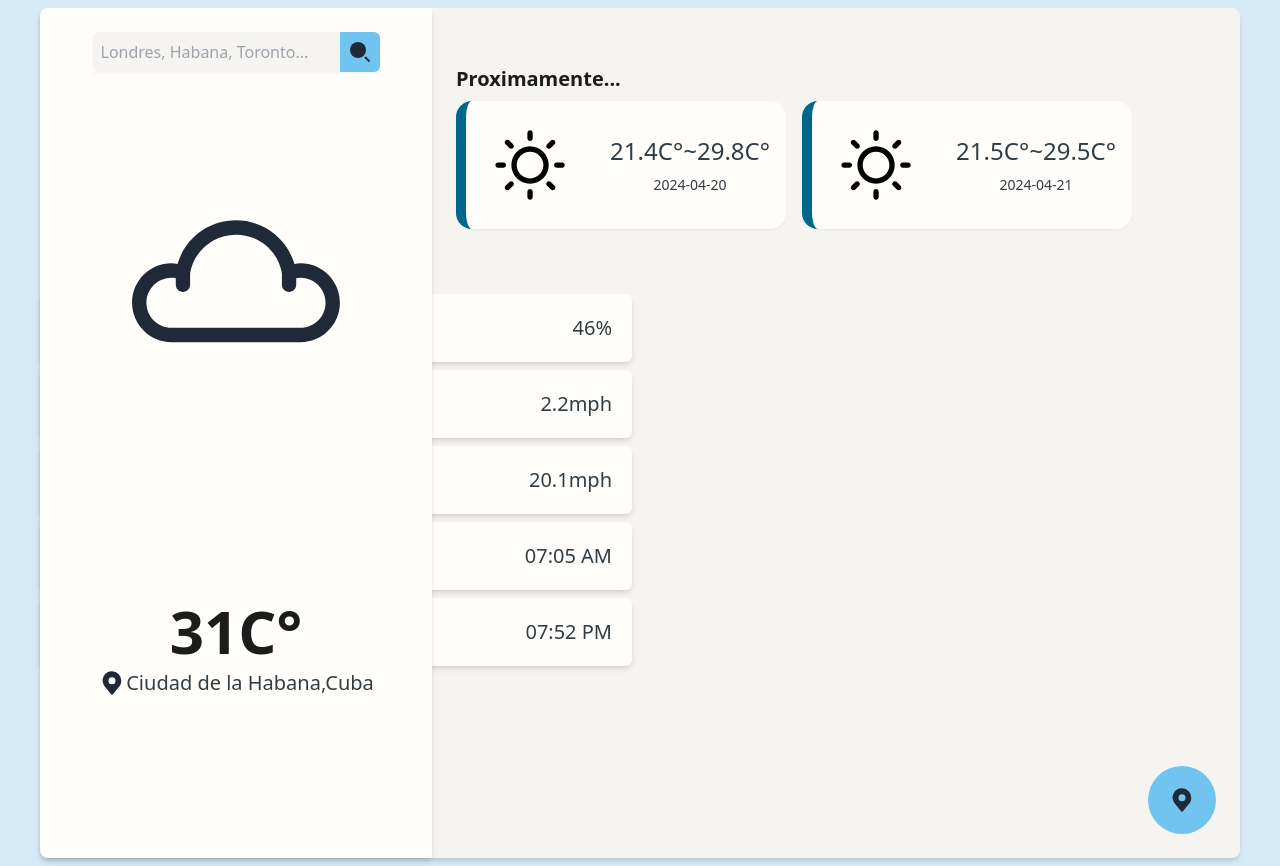
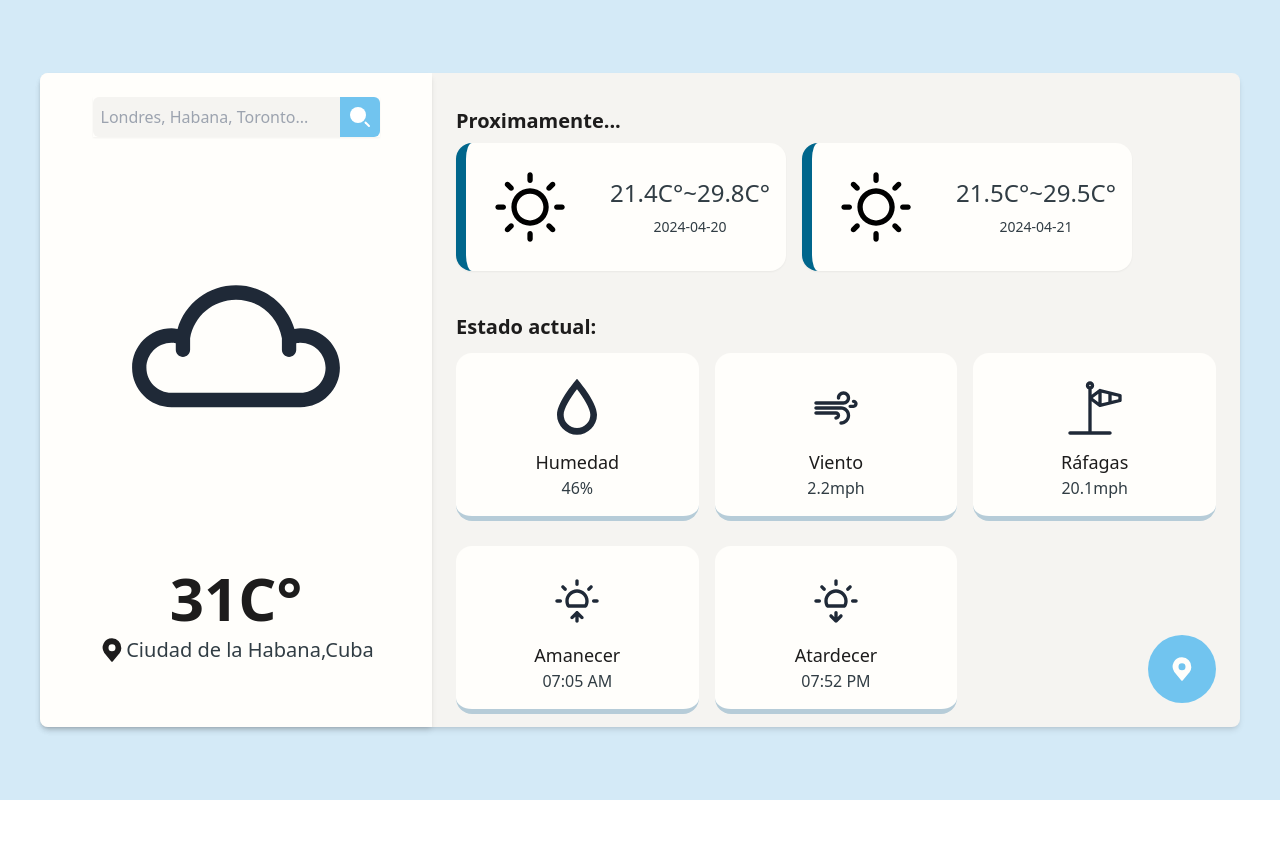
Before and after one commit to jaasidev/weather-app, a React (Vite) app: page / in a window 1280 px wide. After the commit the page ends 800 px from the top, so only its background shows below. Built offline with nearby package versions, Linux system fonts and the light colour scheme.

Commit message:
desktop design terminado

```diff
--- a/src/components/card.jsx
+++ b/src/components/card.jsx
@@ -2,7 +2,7 @@ import { Clima } from './weathericons'
 export function Card ({ code, min, max, props, date }) {
   return (
     <div className={`card card-compact lg:card-side lg:border-l-[--accent-200] border-l-[10px] bg-[--bg-100] flex items-center shadow-xl h-auto w-full sm:h-full ${props} lg:min-w-80 lg:shadow-sm`}>
-      <Clima codigo={code} props='lg:my-0' />
+      <Clima codigo={code} props='lg:m-0' />
       <div className='card-body text-[--text-200] flex flex-col items-center justify-center'>
         <div className='flex items-center text-2xl font-medium text-[--text-200]'>
           <span>{min}C°</span>~
--- a/src/components/estadisticas.jsx
+++ b/src/components/estadisticas.jsx
@@ -1,15 +1,25 @@
+import { Rafaga, Sunrise, Sunset, Vientoico, Water } from './icons'
+import { ItemCard } from './itemcard'
 import { Item } from './itemlist'
 
 export function Estadisticas ({ contenido }) {
   const { humidity, wind_mph: wind, gust_mph: gust } = contenido.current
   const { sunrise, sunset } = contenido.forecast.forecastday[0].astro
   return (
-    <ul className='flex flex-col gap-2 w-full sm:col-start-1 sm:col-end-7 sm:row-start-5 sm:row-end-7 sm:self-start'>
-      <Item value={`${humidity}%`} title='Humedad:' />
-      <Item value={`${wind}mph`} title='Vientos:' />
-      <Item value={`${gust}mph`} title='Rafagas:' />
-      <Item value={sunrise} title='Amanecer:' />
-      <Item value={sunset} title='Atardecer:' />
-    </ul>
+    <>
+      <h2 className=' self-end font-semibold text-xl text-[--text-100] hidden lg:block col-start-5  col-end-13 px-4 row-start-5 row-end-6 w-full'>Estado actual:</h2>
+      <section className='flex flex-col gap-1 w-full sm:col-start-1 sm:col-end-7 sm:row-start-5 sm:row-end-7 sm:self-start lg:row-start-6 lg:row-end-13 lg:col-start-5 lg:col-end-13 lg:grid lg:grid-cols-3 lg:grid-rows-2 lg:px-4 lg:gap-4 lg:py-1'>
+        <Item value={`${humidity}%`} title='Humedad:' />
+        <Item value={`${wind}mph`} title='Vientos:' />
+        <Item value={`${gust}mph`} title='Rafagas:' />
+        <Item value={sunrise} title='Amanecer:' />
+        <Item value={sunset} title='Atardecer:' />
+        <ItemCard valor={`${humidity}%`} title='Humedad' logo={<Water />} />
+        <ItemCard valor={`${wind}mph`} title='Viento' logo={<Vientoico />} />
+        <ItemCard valor={`${gust}mph`} title='Ráfagas' logo={<Rafaga />} />
+        <ItemCard valor={sunrise} title='Amanecer' logo={<Sunrise />} />
+        <ItemCard valor={sunset} title='Atardecer' logo={<Sunset />} />
+      </section>
+    </>
   )
 }
--- a/src/components/forecast.jsx
+++ b/src/components/forecast.jsx
@@ -3,7 +3,7 @@ import { Card } from './card'
 export function Forecast ({ contenido }) {
   const predict = contenido.forecast.forecastday
   return (
-    <section className=' lg:pl-4 flex flex-col items-center justify-center gap-2 w-full sm:row-start-1 sm:row-end-5 sm:h-full sm:col-start-5 sm:col-end-7  lg:col-end-12'>
+    <section className=' lg:pl-4 flex flex-col items-center justify-center gap-2 w-full sm:row-start-1 sm:row-end-5 sm:h-full sm:col-start-5 sm:col-end-7  lg:col-end-12 lg:pt-5'>
       <h4 className='font-semibold text-xl text-[--text-100] self-start hidden lg:block'>Proximamente...</h4>
       <ul className='flex justify-center gap-2 items-center w-full sm:flex-col sm:h-full lg:flex-row lg:h-auto lg:gap-4'>
         {predict.map((value, index) => {
--- a/src/components/icons.jsx
+++ b/src/components/icons.jsx
@@ -1,6 +1,6 @@
-export function Ubicacion () {
+export function Ubicacion ({ props }) {
   return (
-    <svg className='text-gray-800 dark:text-white w-7 h-7' aria-hidden='true' xmlns='http://www.w3.org/2000/svg' width='24' height='24' fill='currentColor' viewBox='0 0 24 24'>
+    <svg className={`text-[--bg-100] w-7 h-7 ${props}`} aria-hidden='true' xmlns='http://www.w3.org/2000/svg' width='24' height='24' fill='currentColor' viewBox='0 0 24 24'>
       <path fill-rule='evenodd' d='M11.906 1.994a8.002 8.002 0 0 1 8.09 8.421 7.996 7.996 0 0 1-1.297 3.957.996.996 0 0 1-.133.204l-.108.129c-.178.243-.37.477-.573.699l-5.112 6.224a1 1 0 0 1-1.545 0L5.982 15.26l-.002-.002a18.146 18.146 0 0 1-.309-.38l-.133-.163a.999.999 0 0 1-.13-.202 7.995 7.995 0 0 1 6.498-12.518ZM15 9.997a3 3 0 1 1-5.999 0 3 3 0 0 1 5.999 0Z' clip-rule='evenodd' />
     </svg>
 
@@ -9,7 +9,7 @@ export function Ubicacion () {
 
 export function Search () {
   return (
-    <svg className='w-6 h-6 text-gray-800 dark:text-white' aria-hidden='true' xmlns='http://www.w3.org/2000/svg' width='24' height='24' fill='currentColor' viewBox='0 0 24 24'>
+    <svg className='w-6 h-6 text-white' aria-hidden='true' xmlns='http://www.w3.org/2000/svg' width='24' height='24' fill='currentColor' viewBox='0 0 24 24'>
       <path d='M10 2a8 8 0 1 0 0 16 8 8 0 0 0 0-16Z' />
       <path fill-rule='evenodd' d='M21.707 21.707a1 1 0 0 1-1.414 0l-3.5-3.5a1 1 0 0 1 1.414-1.414l3.5 3.5a1 1 0 0 1 0 1.414Z' clip-rule='evenodd' />
     </svg>
@@ -20,7 +20,7 @@ export function Search () {
 export function Sunset () {
   return (
     <svg
-      version='1.1' xmlns='http://www.w3.org/2000/svg' viewBox='0 0 96 96' enable-background='new 0 0 96 96'
+      version='1.1' xmlns='http://www.w3.org/2000/svg' className='h-20' viewBox='0 0 96 96' enable-background='new 0 0 96 96' fill='currentColor'
     >
       <g id='Base' display='none' />
       <g id='Dibujo'>
@@ -50,7 +50,7 @@ export function Sunset () {
 
 export function Sunrise () {
   return (
-    <svg version='1.1' xmlns='http://www.w3.org/2000/svg' viewBox='0 0 96 96' enable-background='new 0 0 96 96'>
+    <svg version='1.1' xmlns='http://www.w3.org/2000/svg' className='h-20' viewBox='0 0 96 96' enable-background='new 0 0 96 96' fill='currentColor'>
       <g id='Base' display='none' />
       <g id='Dibujo'>
         <g>
@@ -79,7 +79,7 @@ export function Sunrise () {
 export function Vientoico () {
   return (
     <svg
-      version='1.1' viewBox='0 0 96 96' enable-background='new 0 0 96 96'
+      version='1.1' className='h-20' viewBox='0 0 96 96' enable-background='new 0 0 96 96' fill='currentColor'
     >
       <g id='Base' display='none' />
       <g id='Dibujo'>
@@ -104,12 +104,12 @@ export function Vientoico () {
 
 export function Rafaga () {
   return (
-    <svg version='1.1' xmlns='http://www.w3.org/2000/svg' viewBox='0 0 96 96' enable-background='new 0 0 96 96' fill='#000000'><g id='SVGRepo_bgCarrier' stroke-width='0' /><g id='SVGRepo_tracerCarrier' stroke-linecap='round' stroke-linejoin='round' /><g id='SVGRepo_iconCarrier'> <g id='Base' display='none'> </g> <g id='Dibujo'> <path d='M78.485,31.061l-24.001-6c-0.028-0.007-0.058-0.005-0.086-0.011c-0.089-0.018-0.179-0.029-0.27-0.035 c-0.05-0.004-0.099-0.008-0.149-0.008c-0.102,0.002-0.203,0.014-0.304,0.03c-0.038,0.006-0.076,0.008-0.112,0.017 c-0.131,0.029-0.26,0.07-0.385,0.127c-0.007,0.004-0.014,0.005-0.021,0.008c-0.124,0.058-0.244,0.128-0.357,0.213l-8.8,6.6v-6.424 c1.763-0.774,3-2.531,3-4.576c0-2.757-2.243-5-5-5s-5,2.243-5,5c0,2.045,1.237,3.803,3,4.576v50.424H18c-1.104,0-2,0.896-2,2 s0.896,2,2,2h48c1.104,0,2-0.896,2-2s-0.896-2-2-2H44v-36l8.8,6.6c0.108,0.081,0.229,0.125,0.346,0.181 c0.074,0.035,0.14,0.088,0.218,0.114c0.207,0.069,0.421,0.105,0.635,0.105c0,0,0,0,0.001,0h0c0.006,0,0.012-0.002,0.019-0.002 c0.151-0.002,0.301-0.021,0.448-0.056c0.006-0.001,0.012-0.001,0.018-0.002l24.001-6c0.89-0.223,1.515-1.022,1.515-1.94v-6 C80,32.083,79.375,31.283,78.485,31.061z M52,41.001l-6.667-5l6.667-5V41.001z M42,20.001c0.551,0,1,0.448,1,1s-0.449,1-1,1 s-1-0.448-1-1S41.449,20.001,42,20.001z M56,29.562l8,2v8.877l-8,2V29.562z M76,37.439l-8,2v-6.877l8,2V37.439z' /> </g> </g></svg>
+    <svg version='1.1' fill='currentColor' className='h-20' xmlns='http://www.w3.org/2000/svg' viewBox='0 0 96 96' enable-background='new 0 0 96 96'><g id='SVGRepo_bgCarrier' stroke-width='0' /><g id='SVGRepo_tracerCarrier' stroke-linecap='round' stroke-linejoin='round' /><g id='SVGRepo_iconCarrier'> <g id='Base' display='none'> </g> <g id='Dibujo'> <path d='M78.485,31.061l-24.001-6c-0.028-0.007-0.058-0.005-0.086-0.011c-0.089-0.018-0.179-0.029-0.27-0.035 c-0.05-0.004-0.099-0.008-0.149-0.008c-0.102,0.002-0.203,0.014-0.304,0.03c-0.038,0.006-0.076,0.008-0.112,0.017 c-0.131,0.029-0.26,0.07-0.385,0.127c-0.007,0.004-0.014,0.005-0.021,0.008c-0.124,0.058-0.244,0.128-0.357,0.213l-8.8,6.6v-6.424 c1.763-0.774,3-2.531,3-4.576c0-2.757-2.243-5-5-5s-5,2.243-5,5c0,2.045,1.237,3.803,3,4.576v50.424H18c-1.104,0-2,0.896-2,2 s0.896,2,2,2h48c1.104,0,2-0.896,2-2s-0.896-2-2-2H44v-36l8.8,6.6c0.108,0.081,0.229,0.125,0.346,0.181 c0.074,0.035,0.14,0.088,0.218,0.114c0.207,0.069,0.421,0.105,0.635,0.105c0,0,0,0,0.001,0h0c0.006,0,0.012-0.002,0.019-0.002 c0.151-0.002,0.301-0.021,0.448-0.056c0.006-0.001,0.012-0.001,0.018-0.002l24.001-6c0.89-0.223,1.515-1.022,1.515-1.94v-6 C80,32.083,79.375,31.283,78.485,31.061z M52,41.001l-6.667-5l6.667-5V41.001z M42,20.001c0.551,0,1,0.448,1,1s-0.449,1-1,1 s-1-0.448-1-1S41.449,20.001,42,20.001z M56,29.562l8,2v8.877l-8,2V29.562z M76,37.439l-8,2v-6.877l8,2V37.439z' /> </g> </g></svg>
   )
 }
 
 export function Water () {
   return (
-    <svg viewBox='0 0 24 24' xmlns='http://www.w3.org/2000/svg' fill='#000000'><g id='SVGRepo_bgCarrier' stroke-width='0' /><g id='SVGRepo_tracerCarrier' stroke-linecap='round' stroke-linejoin='round' /><g id='SVGRepo_iconCarrier'> <path d='M12,6.36c2,2.58,4,5.87,4,7.64a4,4,0,0,1-8,0c0-1.77,2-5.06,4-7.64M12,3.2S6,10,6,14a6,6,0,0,0,12,0c0-4-6-10.8-6-10.8Z' /> <rect width='24' height='24' fill='none' /> </g></svg>
+    <svg className='h-20' viewBox='0 0 24 24' xmlns='http://www.w3.org/2000/svg' fill='currentColor'><g id='SVGRepo_bgCarrier' stroke-width='0' /><g id='SVGRepo_tracerCarrier' stroke-linecap='round' stroke-linejoin='round' /><g id='SVGRepo_iconCarrier'> <path d='M12,6.36c2,2.58,4,5.87,4,7.64a4,4,0,0,1-8,0c0-1.77,2-5.06,4-7.64M12,3.2S6,10,6,14a6,6,0,0,0,12,0c0-4-6-10.8-6-10.8Z' /> <rect width='24' height='24' fill='none' /> </g></svg>
   )
 }
--- /dev/null
+++ b/src/components/itemcard.jsx
@@ -0,0 +1,13 @@
+export function ItemCard ({ logo, title, valor }) {
+  return (
+    <div className=' hidden card lg:flex flex-col items-center justify-center bg-[--bg-100] p-5 border-b-[--primary-200] border-b-[5px] h-[95%]'>
+      <div className='w-full flex items-start justify-center'>
+        {logo}
+      </div>
+      <div className='flex flex-col text-center'>
+        <span className='text-[--text-100] text-lg'>{title}</span>
+        <span className='text-[--text-200] text-md'>{valor}</span>
+      </div>
+    </div>
+  )
+}
--- a/src/components/itemlist.jsx
+++ b/src/components/itemlist.jsx
@@ -1,6 +1,6 @@
 export function Item ({ title, value }) {
   return (
-    <li className='p-4 flex items-center justify-between shadow-md bg-[--bg-100] rounded-md sm:p-5 text-xl'>
+    <li className='p-4 flex items-center justify-between shadow-md bg-[--bg-100] rounded-md sm:p-5 text-xl lg:hidden'>
       <h5 className='text-[--text-100] font-medium'>{title}</h5>
       <span className='text-[--text-200]'>{value}</span>
     </li>
--- a/src/components/principal.jsx
+++ b/src/components/principal.jsx
@@ -14,7 +14,7 @@ export function Principal ({ contenido }) {
         <div className='card-body flex flex-col items-center justify-center'>
           <h2 className='text-[--text-100]  text-5xl sm:text-6xl font-semibold'>{temperature}C°</h2>
           <div className='text-[--text-200] flex items-center justify-center sm:text-xl'>
-            <Ubicacion />
+            <Ubicacion props='text-[--text-100]' />
             <span>{`${region},${country}`}</span>
           </div>
         </div>
--- a/src/index.css
+++ b/src/index.css
@@ -8,10 +8,10 @@
     --primary-300:#3b3c3d;
     --accent-100:#71c4ef;
     --accent-200:#00668c;
-    --text-100:#1d1c1c;
-    --text-200:#313d44;
     --bg-100:#fffefb;
     --bg-200:#f5f4f1;
     --bg-300:#cccbc8;
+    --text-100:#1d1c1c;
+    --text-200:#313d44;
 
 }
```
